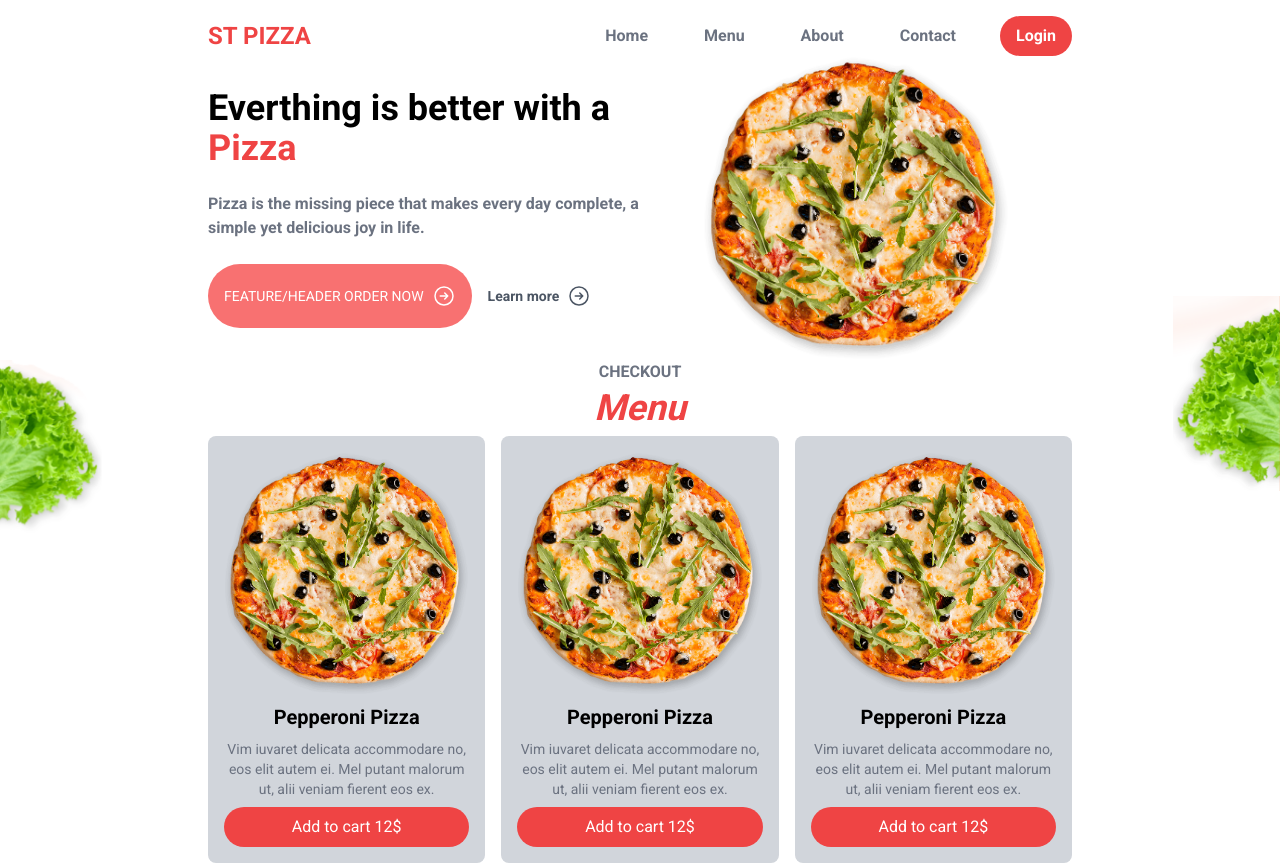
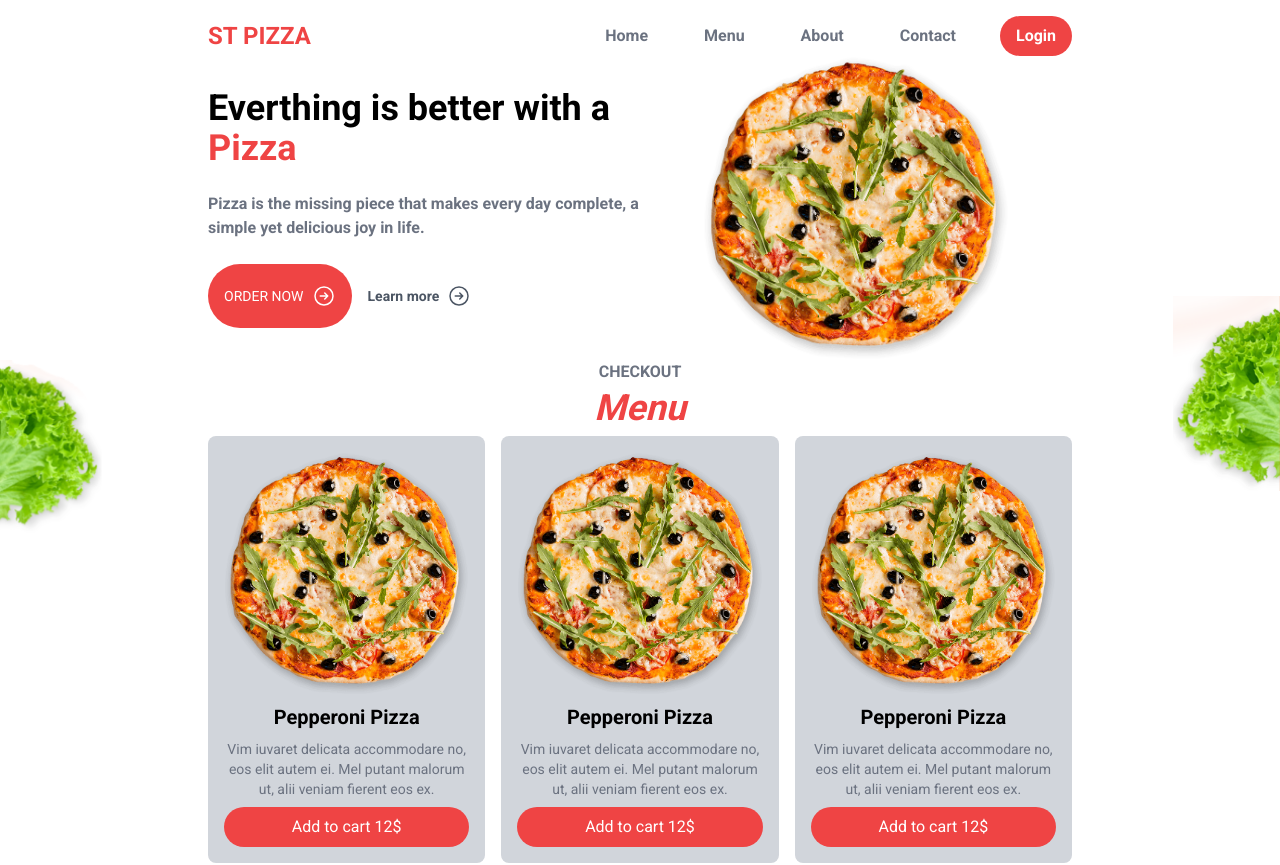
Before and after one commit to SanudaKJ/food-ordering-app, a Next.js app: page / in a window 1280 px wide. Shown: the top 865 px of the page. Built offline with nearby package versions, Linux system fonts and the light colour scheme.

Commit message:
fix main page

```diff
--- a/src/components/layout/Hero.js
+++ b/src/components/layout/Hero.js
@@ -15,8 +15,7 @@ export default function Hero() {
         </p>
         <div className="flex gap-4 text-sm ">
 
-          <button className="bg-red-400 items-center text-white px-4 py-5 rounded-full flex gap-2 uppercase">
- feature/header
+          <button className="flex items-center gap-2 px-4 py-5 text-white uppercase bg-red-500 rounded-full hover:bg-red-600">
             Order now
             <Right />
           </button>
```
